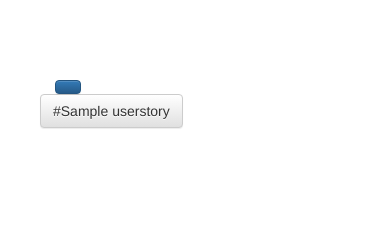
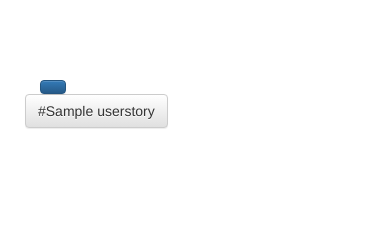
Before and after one commit to hiruko3/ProjectCDP, a CodeIgniter app: the page made by mursc/application/views/sprint.php in a window 390 px wide; the page is wider, and only the part inside the window is pictured. Shown: the part 99-339 px from the top of that part. Run offline with CodeIgniter, Linux system fonts and the light colour scheme; tables that the repository leaves empty hold one stand-in row (values such as "Sample post"); the template is opened without the code that fills it: most values are stand-ins (such as "Sample title", 1, 10 or a date in 2020); some libraries are stand-ins or nearby versions.

Commit message:
class row oubliee dans sprints

```diff
--- a/mursc/application/views/sprint.php
+++ b/mursc/application/views/sprint.php
@@ -62,14 +62,14 @@
         {
           $us_bdd = new userstory();
           $us_bdd->get_by_id($us_id);
-          echo '<ul><div class="col-md-2"><div class="btn btn-primary">' . character_limiter($us_bdd->userstoryname, 20) . '</div></div>';
+          echo '<div class="row"><ul><div class="col-md-2"><div class="btn btn-primary">' . character_limiter($us_bdd->userstoryname, 20) . '</div></div>';
         }
-        else{ echo '<ul><div class="col-md-2"><div class="btn btn-primary">' . character_limiter('no userstory', 20) . '</div></div>'; } // traitement des
+        else{ echo '<div class="row"><ul><div class="col-md-2"><div class="btn btn-primary">' . character_limiter('no userstory', 20) . '</div></div>'; } // traitement des
         foreach($us as $task)
         {
           echo '<li class="btn btn-default"><div class="draggable">#' . $task->taskname . '</div></li> ';
         }
-        echo '</ul>';
+        echo '</ul></div>';
       }
     ?>
 
```
